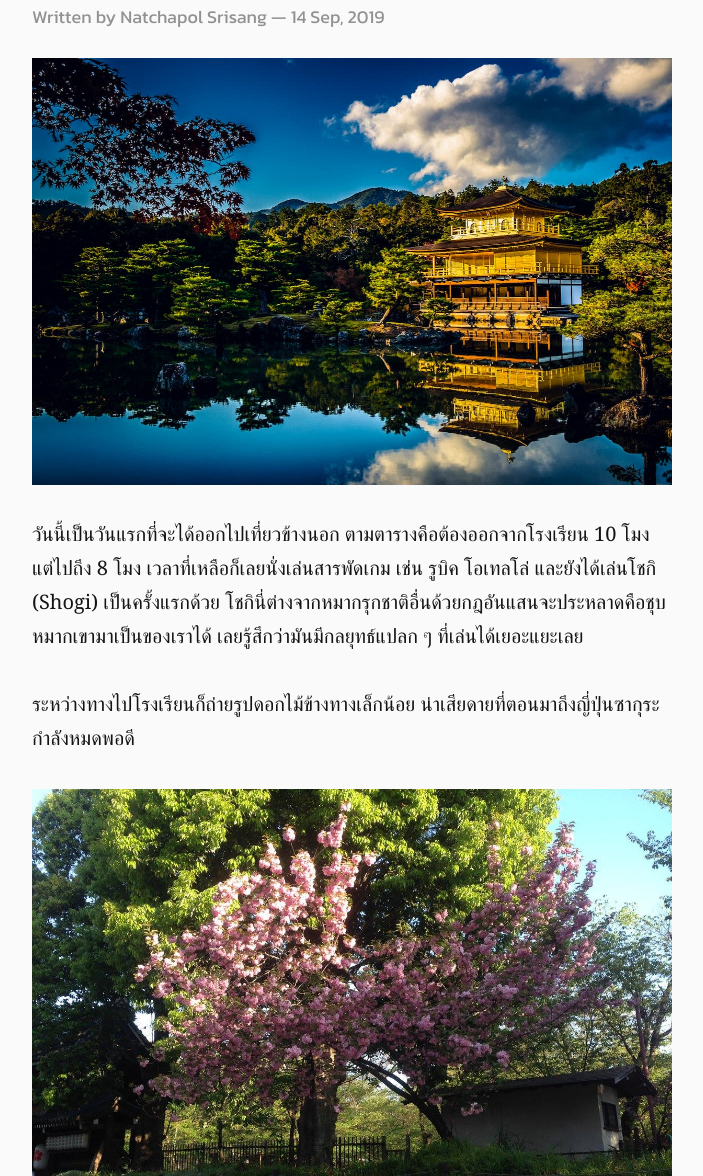
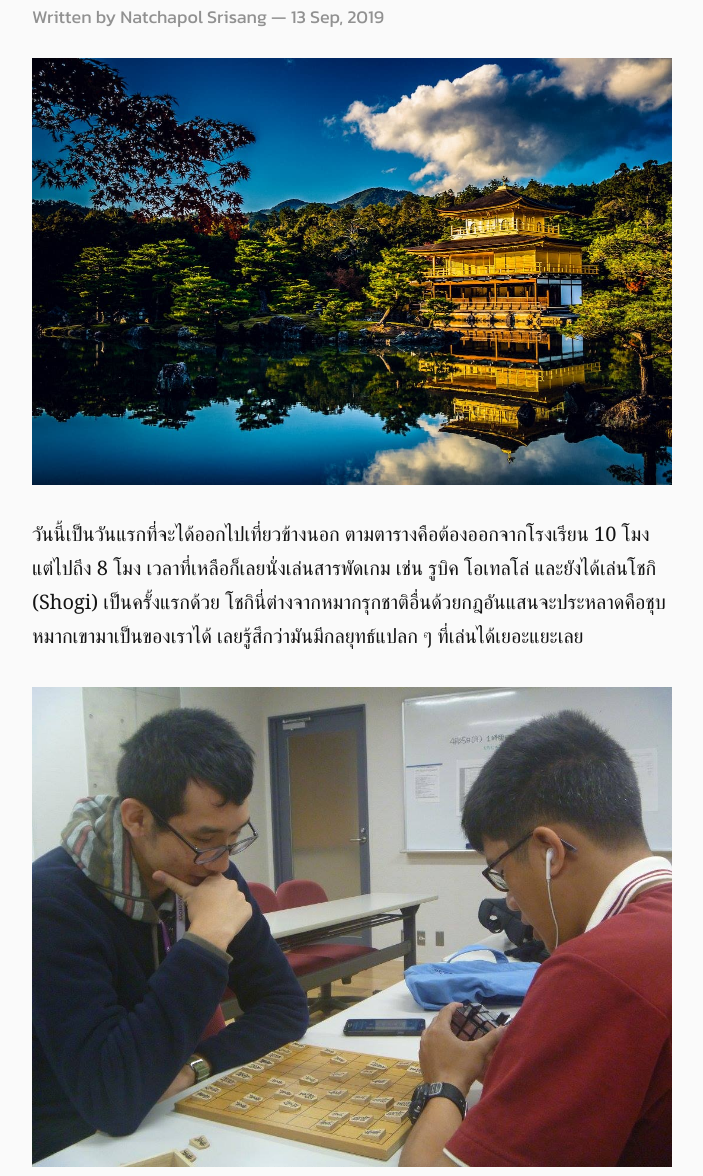
Before and after one commit to UtopiaBeam/blog.utopiabeam.dev, a Gatsby site: page /rits-exchange-day-3/ in a window 1280 px wide. Shown: the part 524-1700 px from the top of the page, without its empty margins (288-991 px from the left). Built offline with nearby package versions, Linux system fonts and the light colour scheme; Gatsby itself is replaced by a stand-in of ours; some packages are replaced by stand-ins of ours.

Commit message:
:card_file_box: :bento: Add image

```diff
--- a/data/blog/rits-exchange-day-3/index.md
+++ b/data/blog/rits-exchange-day-3/index.md
@@ -1,13 +1,15 @@
 ---
 title: บันทึกแลกเปลี่ยนแดนอุทัย — Day 3 (20/4/2016)
 description: บันทึก Ritsumeikan Exchange Program วันที่ 2 — แกงกะหรี่ไทยกับญี่ปุ่น อะไรอร่อยกว่ากันนะ?
-date: '2019-09-14'
+date: '2019-09-13'
 tags: Review, Diary
 banner: ./banner.jpg
 featured: false
 ---
 
 วันนี้เป็นวันแรกที่จะได้ออกไปเที่ยวข้างนอก ตามตารางคือต้องออกจากโรงเรียน 10 โมง แต่ไปถึง 8 โมง เวลาที่เหลือก็เลยนั่งเล่นสารพัดเกม เช่น รูบิค โอเทลโล่ และยังได้เล่นโชกิ (Shogi) เป็นครั้งแรกด้วย โชกินี่ต่างจากหมากรุกชาติอื่นด้วยกฎอันแสนจะประหลาดคือชุบหมากเขามาเป็นของเราได้ เลยรู้สึกว่ามันมีกลยุทธ์แปลก ๆ ที่เล่นได้เยอะแยะเลย
+
+![](13055245_1013592312055819_1811537825009537050_o.jpg)
 
 ระหว่างทางไปโรงเรียนก็ถ่ายรูปดอกไม้ข้างทางเล็กน้อย น่าเสียดายที่ตอนมาถึงญี่ปุ่นซากุระกำลังหมดพอดี
 
```
Also changed, not shown: data/blog/rits-exchange-day-3/13055245_1013592312055819_1811537825009537050_o.jpg (added).
